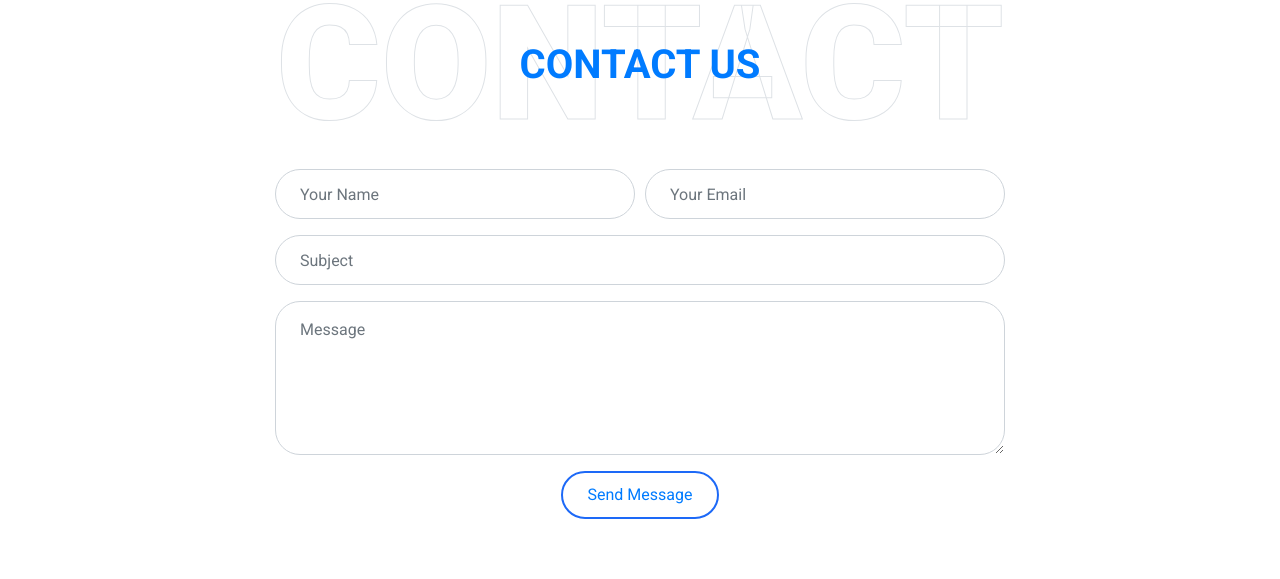
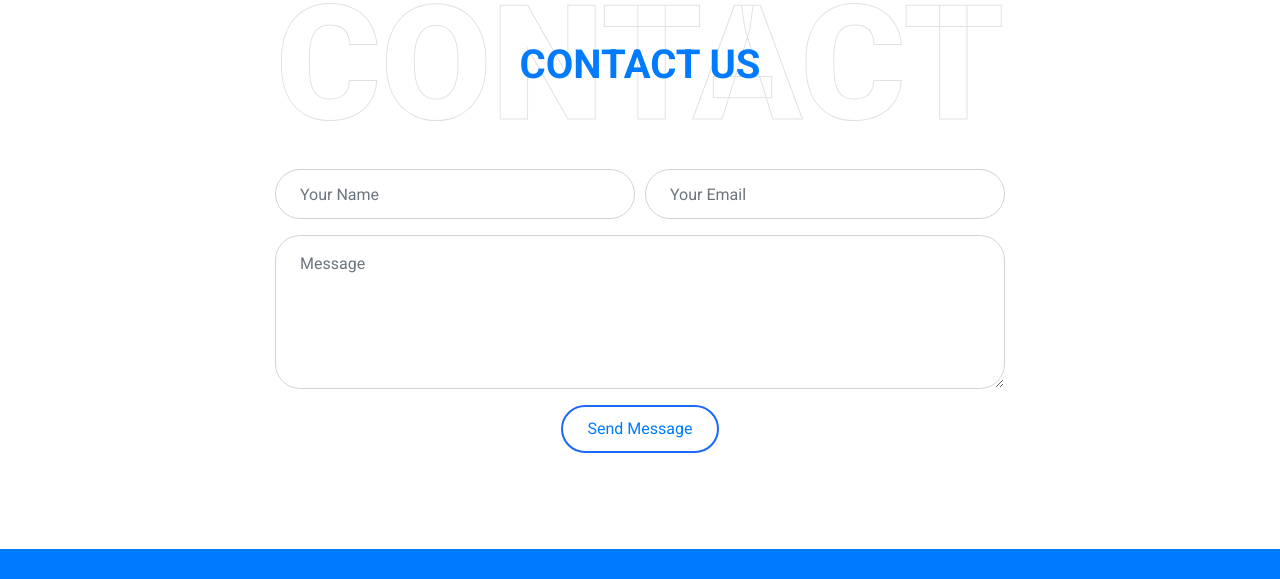
Before and after one commit to aman-sinh4/consulting-portfolio, a plain HTML site: page index.html in a window 1280 px wide. Shown: the part 4671-5250 px from the top of the page. Drawn offline with nearby package versions, Linux system fonts and the light colour scheme.

Commit message:
form submission configured

```diff
--- a/index.html
+++ b/index.html
@@ -655,7 +655,13 @@
           <div class="col-lg-8">
             <div class="contact-form text-center">
               <div id="success"></div>
-              <form name="sentMessage" id="contactForm" novalidate="novalidate">
+              <form
+                name="sentMessage"
+                id="contactForm"
+                novalidate="novalidate"
+                action="https://formspree.io/f/xknegkve"
+                method="POST"
+              >
                 <div class="form-row">
                   <div class="control-group col-sm-6">
                     <input
@@ -665,6 +671,7 @@
                       placeholder="Your Name"
                       required="required"
                       data-validation-required-message="Please enter your name"
+                      name="Name"
                     />
                     <p class="help-block text-danger"></p>
                   </div>
@@ -676,20 +683,10 @@
                       placeholder="Your Email"
                       required="required"
                       data-validation-required-message="Please enter your email"
+                      name="Email"
                     />
                     <p class="help-block text-danger"></p>
                   </div>
-                </div>
-                <div class="control-group">
-                  <input
-                    type="text"
-                    class="form-control p-4"
-                    id="subject"
-                    placeholder="Subject"
-                    required="required"
-                    data-validation-required-message="Please enter a subject"
-                  />
-                  <p class="help-block text-danger"></p>
                 </div>
                 <div class="control-group">
                   <textarea
@@ -699,6 +696,7 @@
                     placeholder="Message"
                     required="required"
                     data-validation-required-message="Please enter your message"
+                    name="Message"
                   ></textarea>
                   <p class="help-block text-danger"></p>
                 </div>
```
